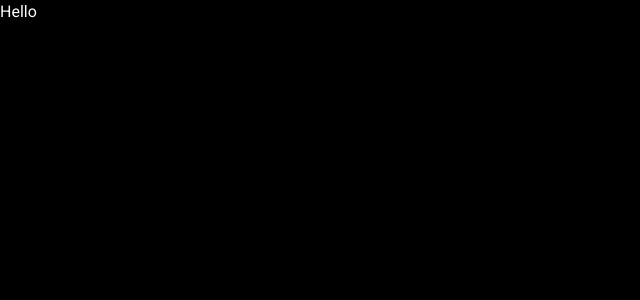
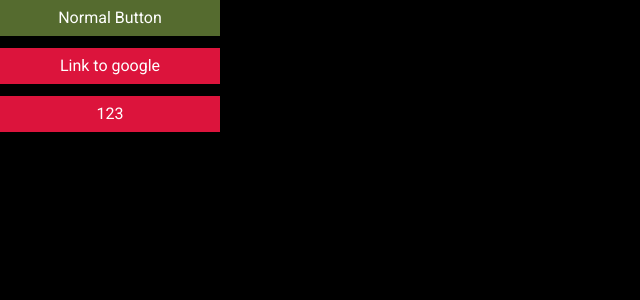
Before and after one commit to Mikhail1530/flash_cards_2, a React (Vite) app: page / in a window 1280 px wide. Shown: the top 300 px of the page, without its empty margins (0-640 px from the left). Built offline with nearby package versions, Linux system fonts and the light colour scheme.

Commit message:
add polymorphic button

```diff
--- a/src/App.tsx
+++ b/src/App.tsx
@@ -1,3 +1,13 @@
+import { Button } from '@/components/ui/button'
+
 export function App() {
-  return <div>Hello</div>
+  return (
+    <div style={{ display: 'flex', flexDirection: 'column', gap: '12px', width: '220px' }}>
+      <Button variant={'secondary'}>Normal Button</Button>
+      <Button as={'a'} href={'https://www.google.com'}>
+        Link to google
+      </Button>
+      <Button>123</Button>
+    </div>
+  )
 }
--- /dev/null
+++ b/src/components/ui/button/button.module.scss
@@ -0,0 +1,31 @@
+.button {
+  all: unset;
+
+  cursor: pointer;
+
+  display: inline-flex;
+  align-items: center;
+  justify-content: center;
+
+  padding: 6px 28px;
+}
+
+.primary {
+  background-color: crimson;
+}
+
+.secondary {
+  background-color: darkolivegreen;
+}
+
+.tertiary {
+  background-color: #2f68cc;
+}
+
+.link {
+  background-color: #ffd073;
+}
+
+.fullWidth {
+  width: 100%;
+}
--- /dev/null
+++ b/src/components/ui/button/button.tsx
@@ -0,0 +1,22 @@
+import { ComponentPropsWithoutRef, ElementType } from 'react'
+
+import s from './button.module.scss'
+
+export type ButtonProps<T extends ElementType = 'button'> = {
+  as?: T
+  fullWidth?: boolean
+  variant?: 'link' | 'primary' | 'secondary' | 'tertiary'
+} & ComponentPropsWithoutRef<T>
+
+export const Button = <T extends ElementType = 'button'>(
+  props: ButtonProps<T> & Omit<ComponentPropsWithoutRef<T>, keyof ButtonProps<T>>
+) => {
+  const { as: Component = 'button', className, fullWidth, variant = 'primary', ...rest } = props
+
+  return (
+    <Component
+      className={`${s.button} ${s[variant]} ${fullWidth ? s.fullWidth : ''} ${className}`}
+      {...rest}
+    />
+  )
+}
--- /dev/null
+++ b/src/components/ui/button/index.ts
@@ -0,0 +1 @@
+export * from './button'
```
Also changed, not shown: 1 other file (tests, documents, lock files or other folders).
